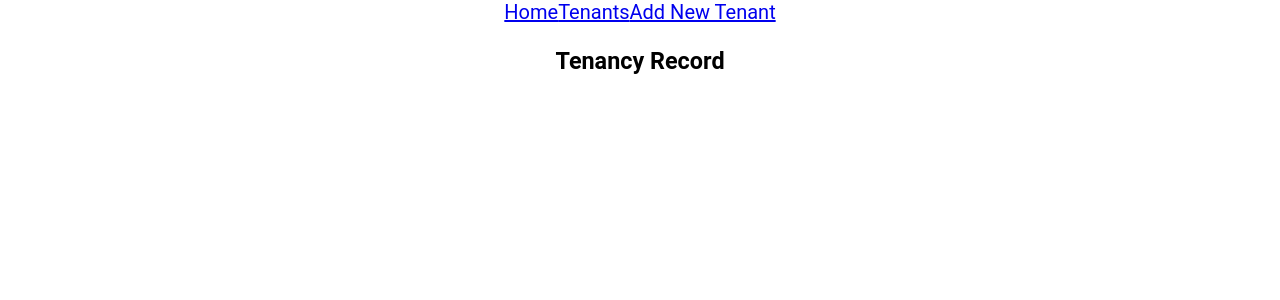
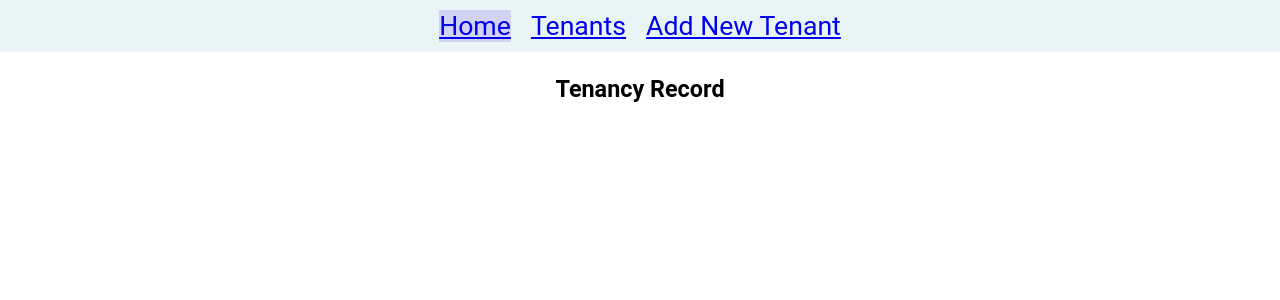
Before and after one commit to Rowanne-H/tenancy-management-fe, a React (Create React App) app: page / in a window 1280 px wide. Shown: the top 300 px of the page. Built offline with nearby package versions, Linux system fonts and the light colour scheme.

Commit message:
style NavBar

```diff
--- a/src/App.css
+++ b/src/App.css
@@ -3,6 +3,25 @@
   font-family: "Roboto";
   font-size: 15pt;
   box-sizing: border-box;
+}
+
+nav {
+  background-color: rgb(233, 244, 247);
+}
+
+nav a {
+  display: inline-block;
+  margin: 10px;
+  font-size: 20pt;
+}
+
+nav a:hover,
+nav a:active {
+  color: rgb(164, 164, 242);
+}
+
+nav a.active {
+  background-color: rgb(210, 210, 244);
 }
 
 form {
--- a/src/NavBar.js
+++ b/src/NavBar.js
@@ -3,11 +3,11 @@ import { NavLink } from "react-router-dom";
 
 function Navbar() {
     return (
-        <div className="navbar">
+        <nav className="navbar">
             <NavLink to="/" exact>Home</NavLink>
             <NavLink to="/tenants" exact>Tenants</NavLink>
             <NavLink to="/tenants/new" exact>Add New Tenant</NavLink>
-        </div>
+        </nav>
     )
 }
 
```
